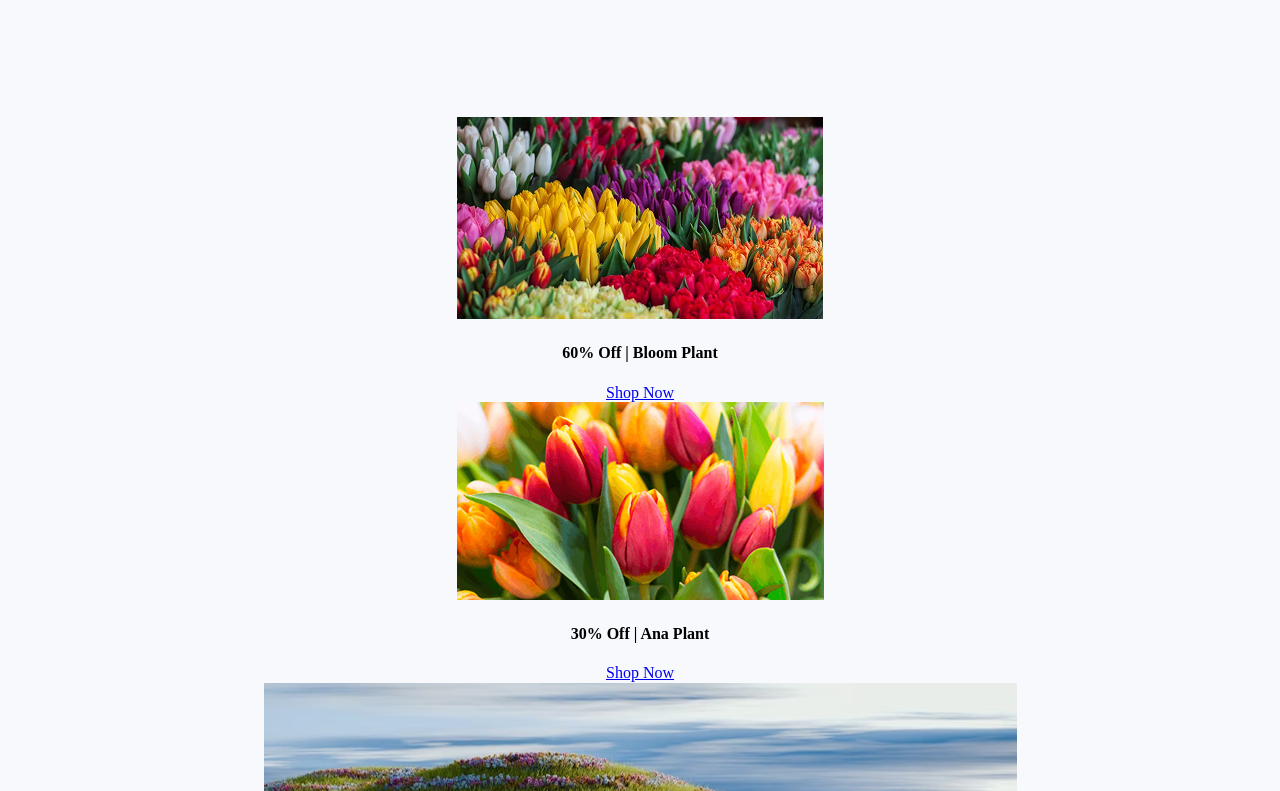
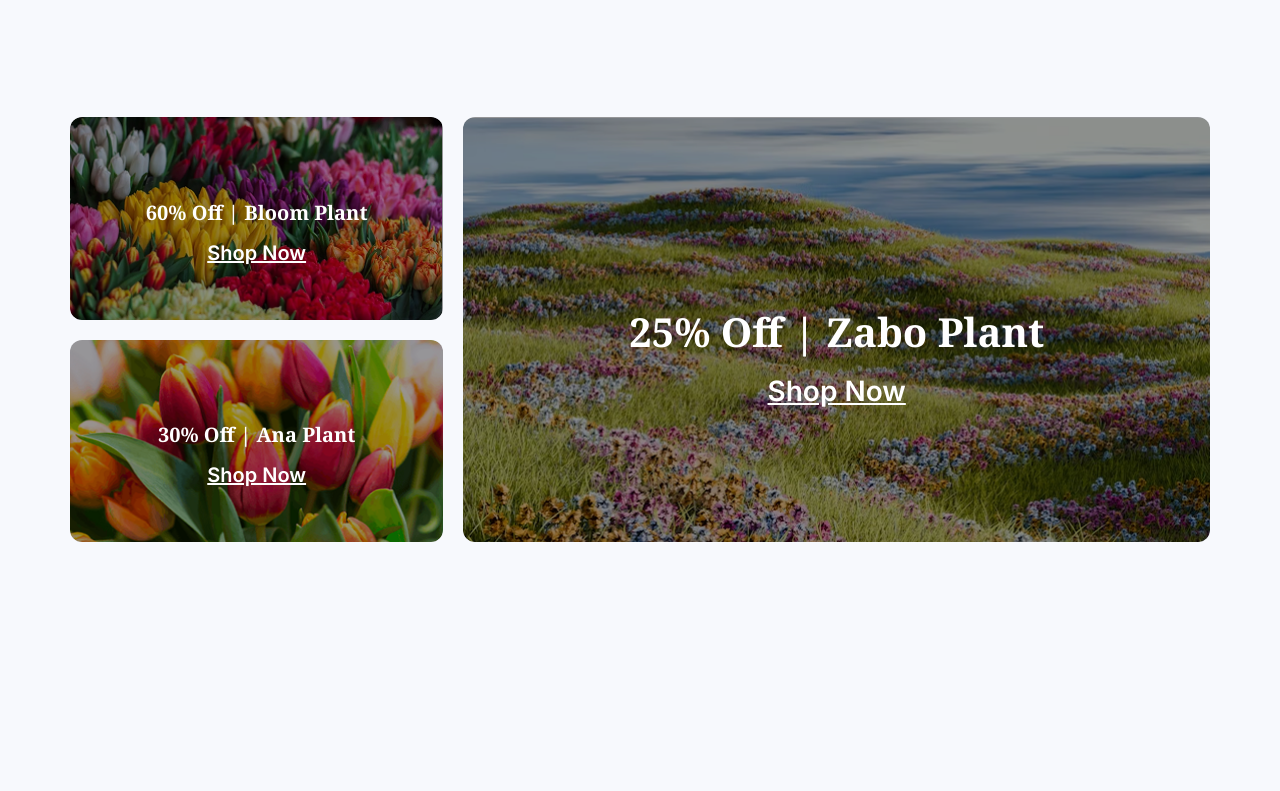
Before and after one commit to zarin-anjum/assignment-02, a plain HTML site: page index.html in a window 1280 px wide. Shown: the part 3009-3800 px from the top of the page. After the commit the page ends 3559 px from the top, so only its background shows below. Drawn offline with Linux system fonts and the light colour scheme.

Commit message:
completed latest deals

```diff
--- a/index.html
+++ b/index.html
@@ -105,22 +105,22 @@
                     <div class="deal">
                         <img src="assets/deal-bloom.png" alt="Bloom Plant">
                         <div class="overlay">
-                            <h4>60% Off | Bloom Plant</h4>
-                            <a href="#">Shop Now</a>
+                            <h4 class="text-small">60% Off | Bloom Plant</h4>
+                            <a href="" class="link-text-small">Shop Now</a>
                         </div>
                     </div>
                     <div class="deal">
                         <img src="assets/deal-ana.png" alt="Ana Plant">
                             <div class="overlay">
-                                <h4>30% Off | Ana Plant</h4>
-                                <a href="#">Shop Now</a>
+                                <h4 class="text-small">30% Off | Ana Plant</h4>
+                                <a href="" class="link-text-small">Shop Now</a>
                             </div>
                     </div>
                     <div class="deal large">
                         <img src="assets/deal-zabo.png" alt="Zabo Plant">
                         <div class="overlay">
-                            <h4>25% Off | Zabo Plant</h4>
-                            <a href="#">Shop Now</a>
+                            <h4 class="text-large">25% Off | Zabo Plant</h4>
+                            <a href="" class="link-text-large">Shop Now</a>
                         </div>
                     </div>
                 </div>
--- a/styles/flowers.css
+++ b/styles/flowers.css
@@ -240,12 +240,73 @@
     padding: 0 16px;
 }
 
-.latest-deals-images{
+.latest-deal-images{
     display: grid;
     grid-template-columns: 1fr 2fr;
     grid-template-rows: 1fr 1fr;
     gap: 20px;
+    height: 425px;
+}
 
+.deal{
+  position: relative;
+  overflow: hidden;
+  border-radius: 12px;
+}
+
+.deal img{
+  width: 100%;
+  height: 100%;
+  object-fit: cover;
+  display: block;
+  border-radius: 12px;
+}
+
+.large{
+  grid-row: 1 / span 2;
+  grid-column: 2 / 3;
+}
+
+.overlay{
+  position: absolute;
+  inset: 0;
+  background: rgba(0, 0, 0, 0.4);
+  color: white;
+  display: flex;
+  flex-direction: column;
+  justify-content: center;
+  align-items: center;
+}
+
+.overlay a{
+  margin-top: 0;
+  color: #ffffff;
+}
+
+.text-small{
+    font-family: "Noto Serif", serif;
+    font-weight: 700;
+    font-size: 1.25rem;
+    margin-bottom: 15px;
+}
+
+.text-large{
+    font-family: "Noto Serif", serif;
+    font-weight: 700;
+    font-size: 2.5rem;
+    margin-bottom: 15px;
+}
+
+.link-text-small{
+    font-family: "Inter", sans-serif;
+    font-weight: 600;
+    font-size: 1.25rem;
+}
+
+.link-text-large{
+    font-family: "Inter", sans-serif;
+    font-weight: 600;
+    font-size: 1.75rem;
 }
 
 @media (hover: none) {
```
